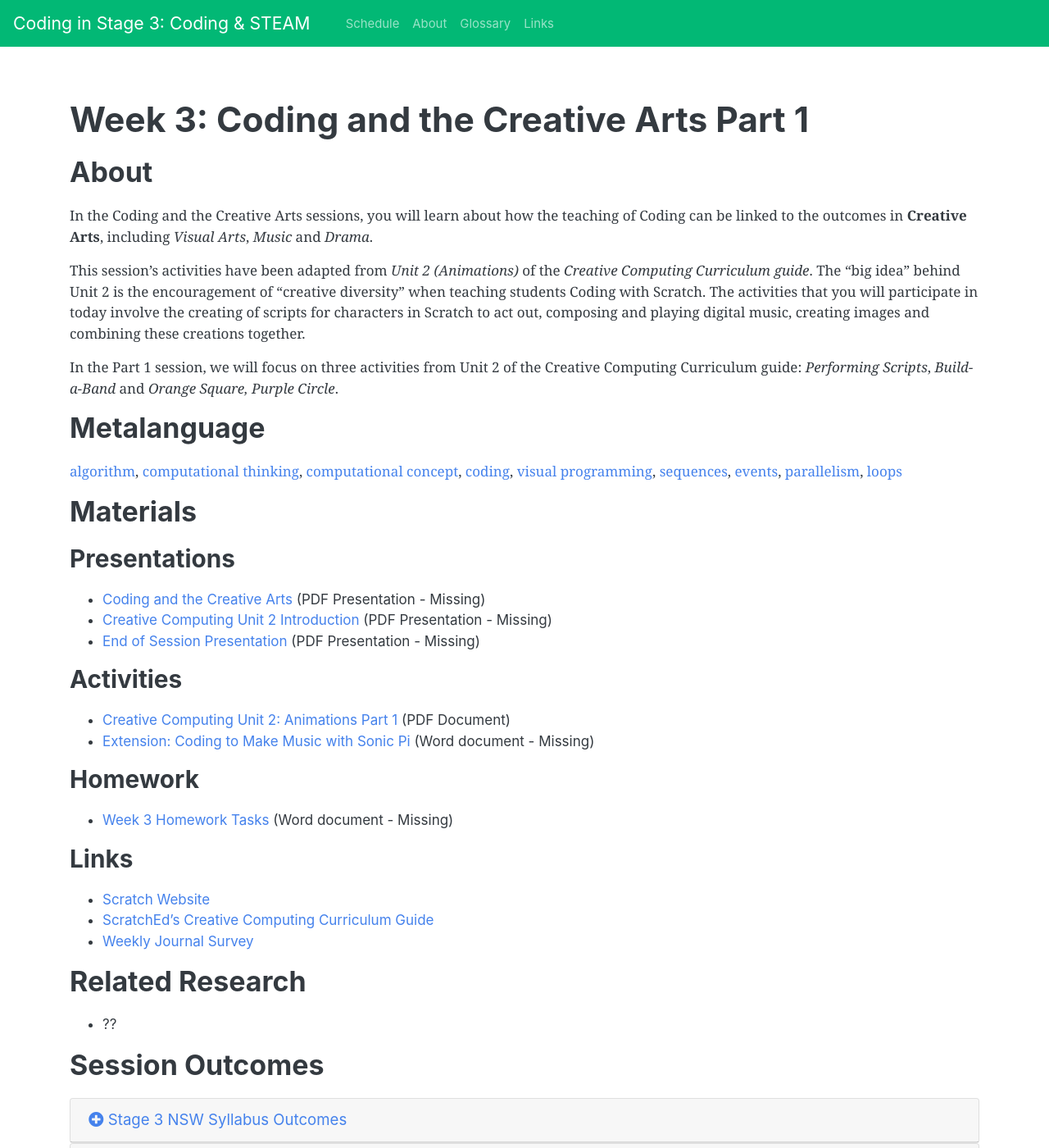
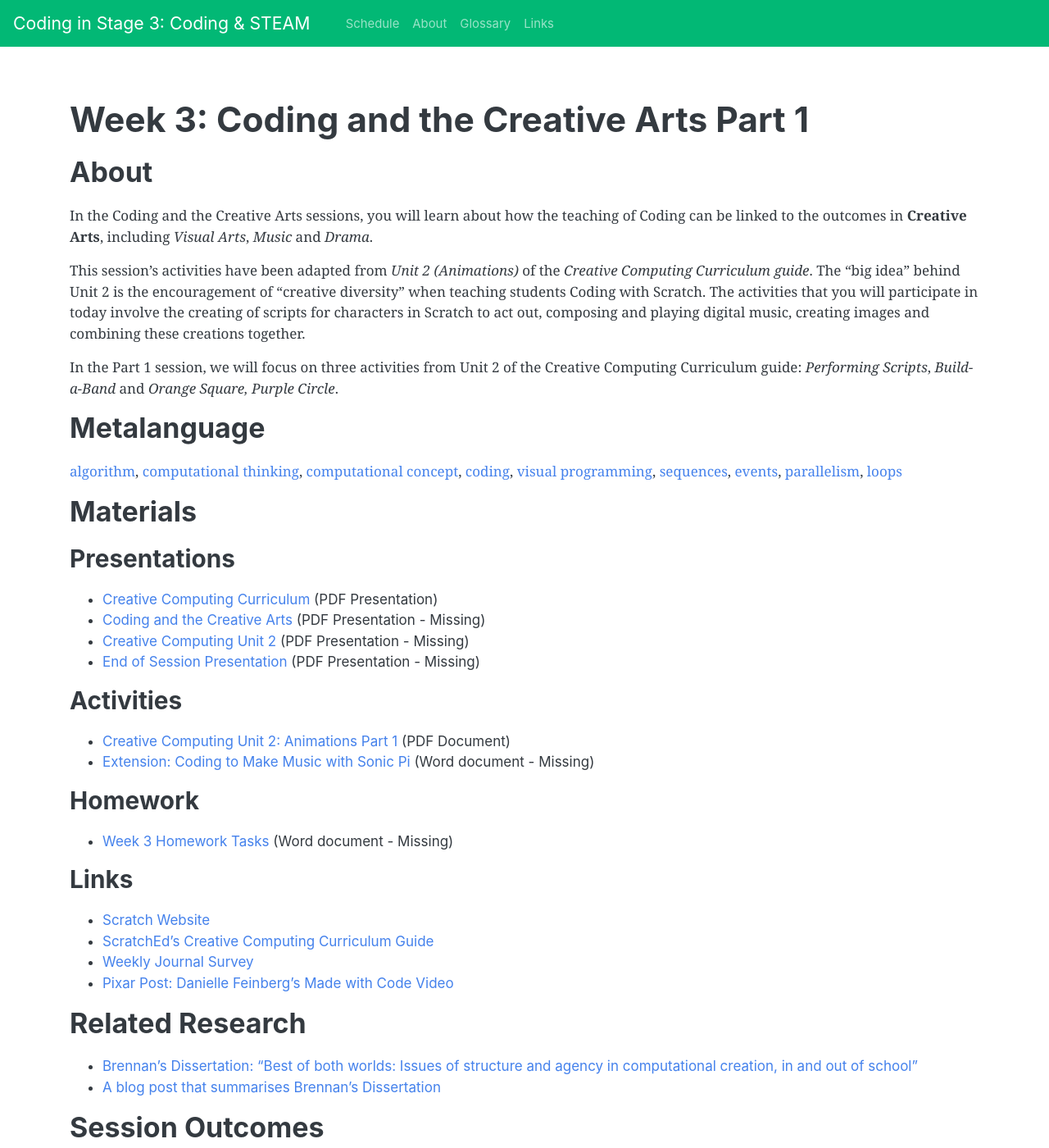
Before and after one commit to cs4s/2018, a Jekyll site: the page built from steam/week-3/index.md, in a window 1280 px wide and 1400 px high. Shown: the whole window at 82% size. Built offline with Jekyll 4.4.1, drawn with Linux system fonts in a browser that asks for light colours.

Commit message:
Adds Intro to CC guide to STEAM week 3

```diff
--- a/steam/week-3/index.md
+++ b/steam/week-3/index.md
@@ -28,8 +28,9 @@ In the Part 1 session, we will focus on three activities from Unit 2 of the Crea
 
 ### Presentations
 
+- [Creative Computing Curriculum]({{ site.drive_url | append: 'd/1zTFMoaPVUzT0gPAqALYAxCdPT0_9pUbZ' }}){:target="_blank"} (PDF Presentation)
 - [Coding and the Creative Arts]({{ site.drive_url | append: '' }}){:target="_blank"} (PDF Presentation - Missing)
-- [Creative Computing Unit 2 Introduction]({{ site.drive_url | append: '' }}){:target="_blank"} (PDF Presentation - Missing)
+- [Creative Computing Unit 2]({{ site.drive_url | append: '' }}){:target="_blank"} (PDF Presentation - Missing)
 - [End of Session Presentation]({{ site.drive_url | append: '' }}){:target="_blank"} (PDF Presentation - Missing)
 
 ### Activities
@@ -46,10 +47,12 @@ In the Part 1 session, we will focus on three activities from Unit 2 of the Crea
 - [Scratch Website](https://scratch.mit.edu/){:target="_blank"}
 - [ScratchEd's Creative Computing Curriculum Guide](http://scratched.gse.harvard.edu/guide/){:target="_blank"}
 - [Weekly Journal Survey](https://www.surveymonkey.com/r/uon_coding_journal){:target="_blank"}
+- [Pixar Post: Danielle Feinberg's Made with Code Video](https://www.pixarpost.com/2014/06/danielle-feinbergs-made-with-code.html){:target="_blank"}
 
 ## Related Research
 
-- ??
+- [Brennan's Dissertation: "Best of both worlds: Issues of structure and agency in computational creation, in and out of school"](https://scholar.harvard.edu/kbrennan/publications/best-both-worlds-issues-structure-and-agency-computational-creation-and-out){:target="_blank"}
+- [A blog post that summarises Brennan's Dissertation](http://www.ethanhein.com/wp/2013/constructivist-learning-and-scratch/){:target="_blank"}
 
 ## Session Outcomes
 
```
Also changed, not shown: steam/week-3/presentations/creative_computing/creative_computing.md (added, +97 -0 lines), steam/week-3/presentations/creative_computing/images/principles.png (added), steam/week-3/presentations/creative_computing/images/unit_0.png (added), steam/week-3/presentations/creative_computing/images/unit_1.png (added), steam/week-3/presentations/creative_computing/images/unit_2.png (added), steam/week-3/presentations/creative_computing/images/unit_3.png (added), steam/week-3/presentations/creative_computing/images/unit_4.png (added), steam/week-3/presentations/creative_computing/images/unit_5.png (added), steam/week-3/presentations/creative_computing/images/unit_6.png (added).
